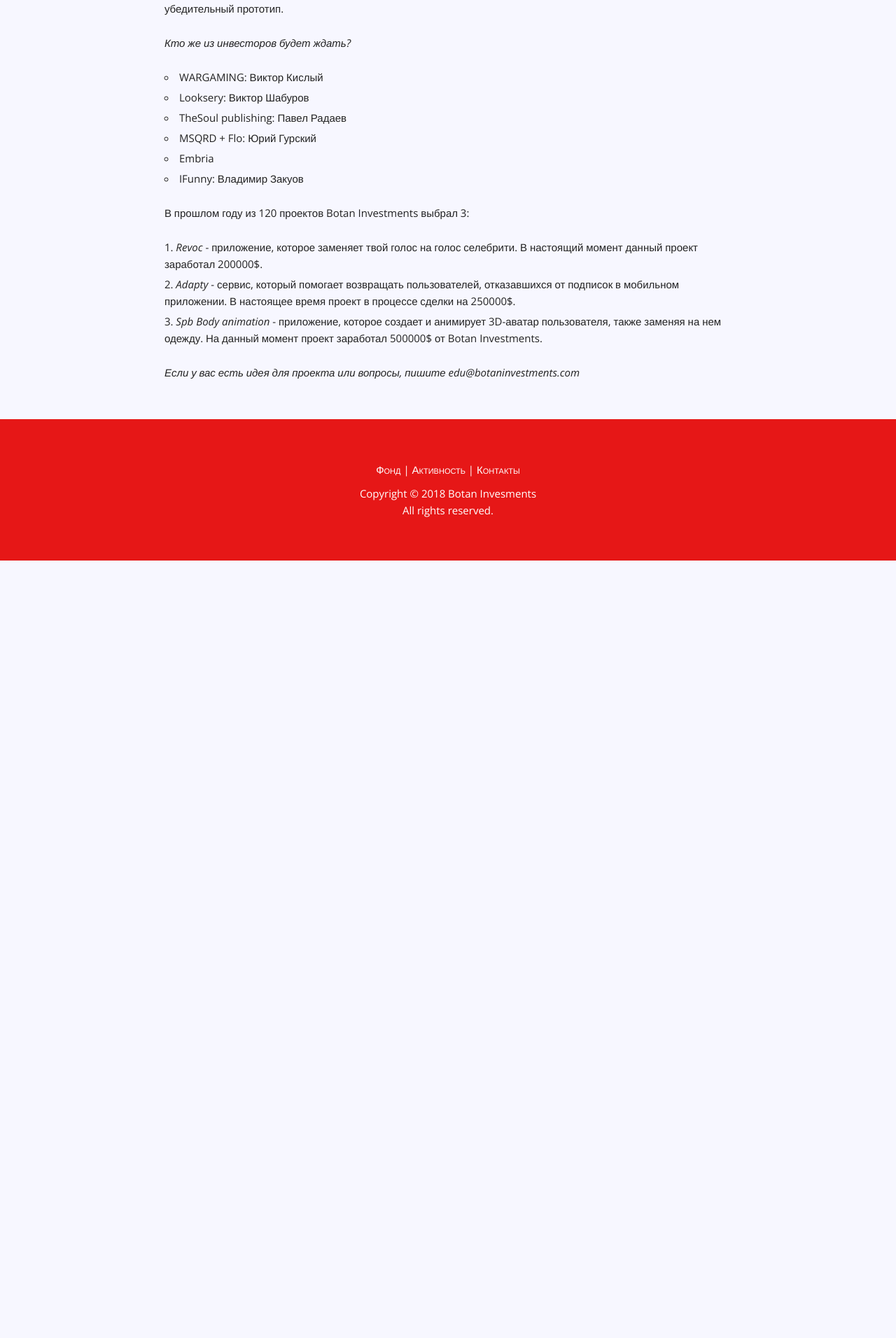
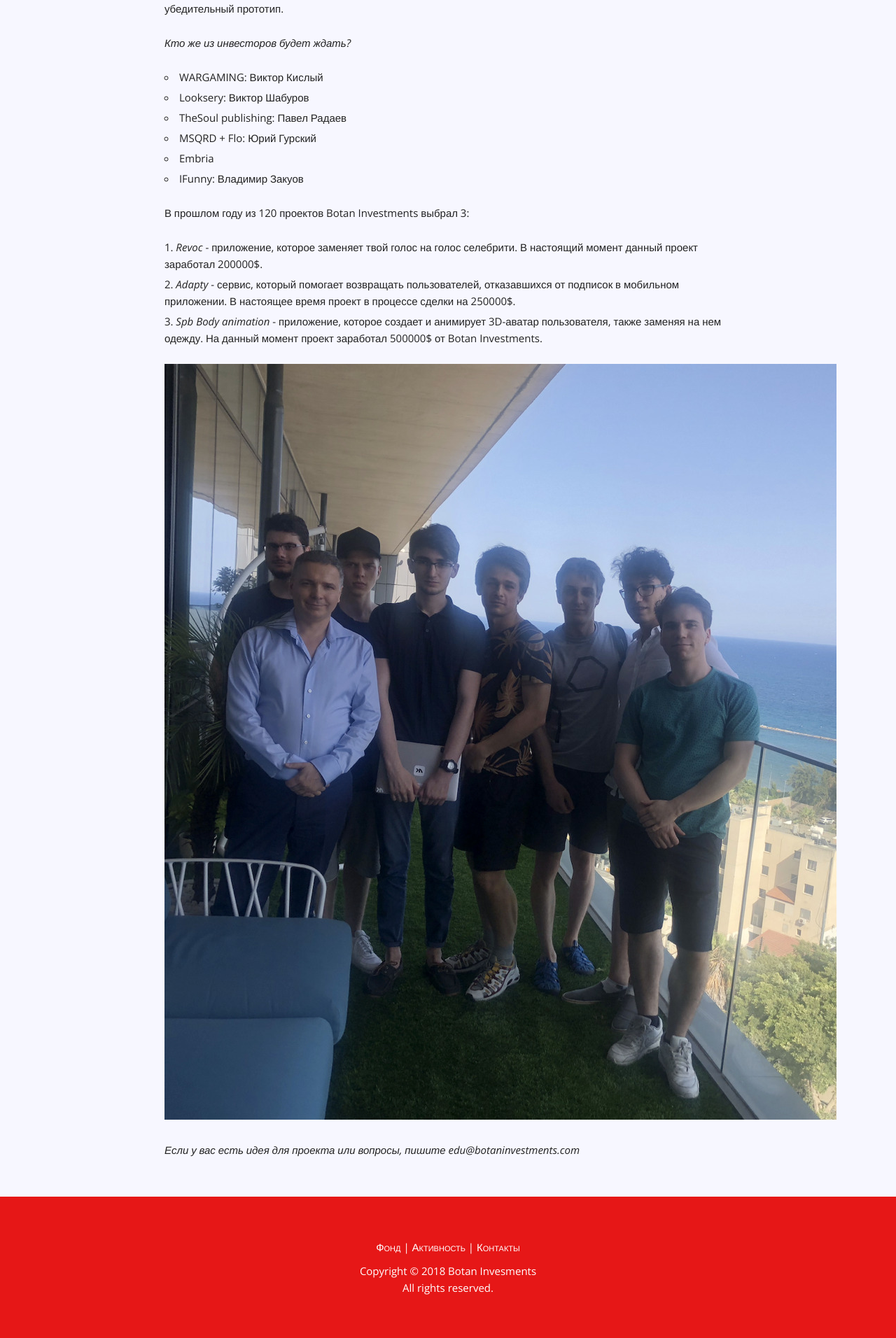
Before and after one commit to botaninvestments/botanivestments.github.io, a Jekyll site: the page built from _posts/2020-01-03-investor-trip.md, in a window 1280 px wide. Shown: the part 2038-3950 px from the top of the page at 70% size. Built offline with Jekyll 4.4.1, drawn with Linux system fonts in a browser that asks for light colours; before the commit the page ends 2839 px from its top, so only the background shows below that.

Commit message:
add image under last post

```diff
--- a/_posts/2020-01-03-investor-trip.md
+++ b/_posts/2020-01-03-investor-trip.md
@@ -41,4 +41,6 @@
 2. *Adapty* - сервис, который помогает возвращать пользователей, отказавшихся от подписок в мобильном приложении. В настоящее время проект в процессе сделки на 250000$.
 3. *Spb Body animation* - приложение, которое создает и анимирует 3D-аватар пользователя, также заменяя на нем одежду. На данный момент проект заработал 500000$ от Botan Investments.
 
+![2019 winners](/images/post-thumbnails/image7.jpg)
+
 _Если у вас есть идея для проекта или вопросы, пишите edu@botaninvestments.com_
```
